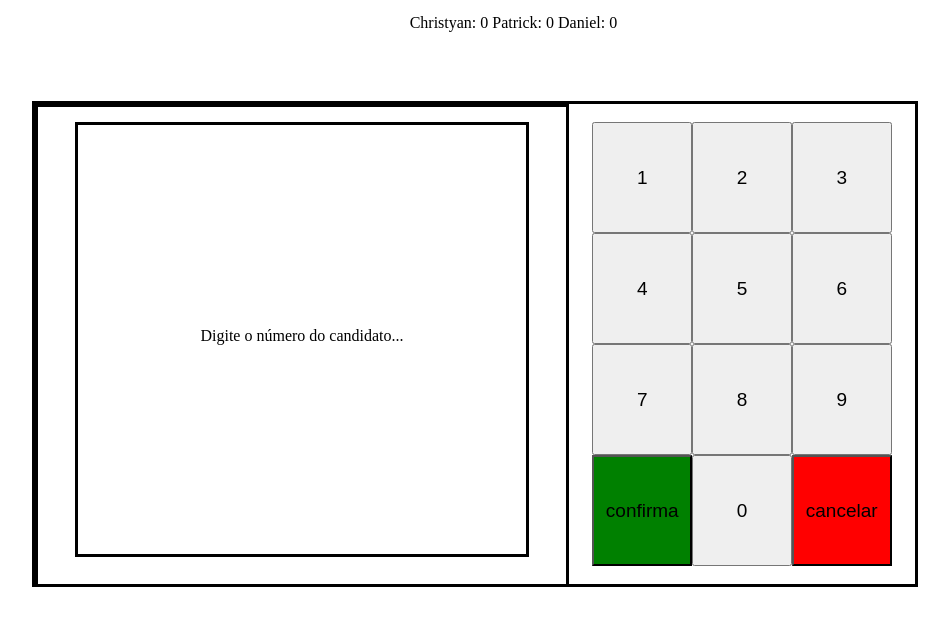
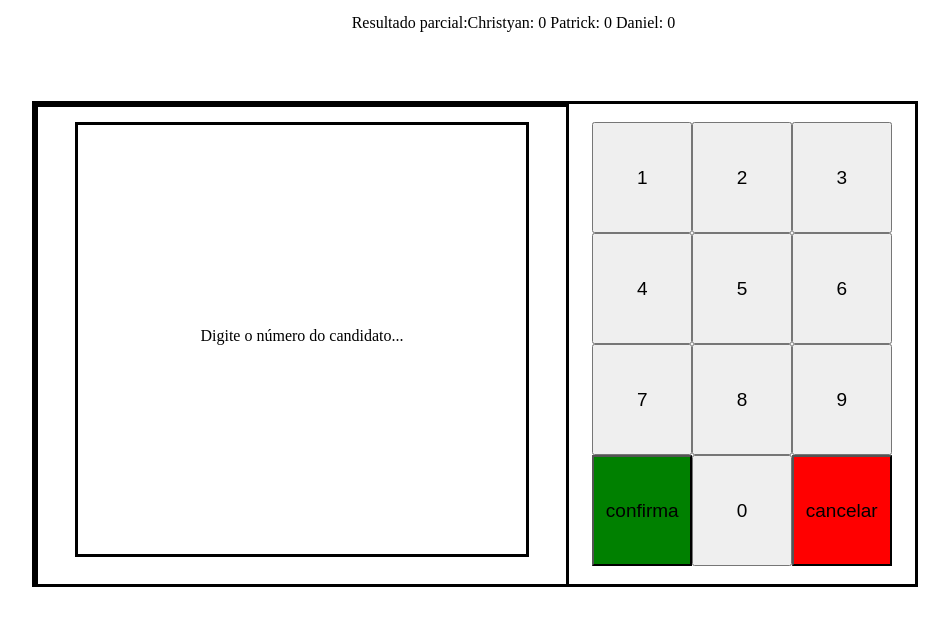
Before and after one commit to pkdev95/Urna, a React (Vite) app in the folder urna/: page / in a window 1280 px wide. Shown: the top 626 px of the page, without its empty margins (165-1114 px from the left). Built offline with nearby package versions, Linux system fonts and the light colour scheme.

Commit message:
Update apurador.jsx

```diff
--- a/urna/src/apurador/apurador.jsx
+++ b/urna/src/apurador/apurador.jsx
@@ -4,8 +4,7 @@ import "./apurador.css";
 export const Apurador = ({counts}) => {
     return (
             <div className="header">
-                <h3 className="rst">Resultado parcial</h3>
-                <span className="rst">Christyan: {counts.count1}</span> <span className="rst">Patrick: {counts.count3}</span> <span className="rst">Daniel: {counts.count2}</span>
+               <span>Resultado parcial:<span className="rst">Christyan: {counts.count1}</span> <span className="rst">Patrick: {counts.count3}</span> <span className="rst">Daniel: {counts.count2}</span></span>
             </div>
     )
 
```
